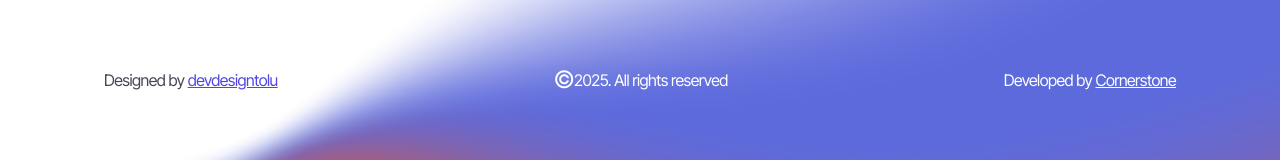
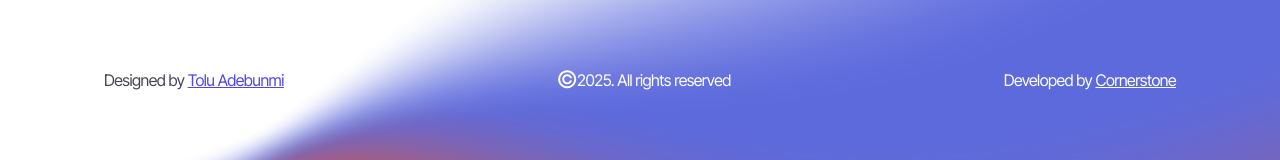
Before and after one commit to Cornerstone-04/laughter-portfolio, a Next.js app: page / in a window 1280 px wide. Shown: the part 7946-8106 px from the top of the page. Built offline with nearby package versions, Linux system fonts and the light colour scheme; no server answers.

Commit message:
feat: add meeting schedule link

```diff
--- a/components/shared/footer.tsx
+++ b/components/shared/footer.tsx
@@ -33,7 +33,11 @@ export const Footer = () => {
             asChild
             className="h-12 sm:h-14 w-full sm:w-fit px-6 sm:px-8 py-3 sm:py-4 text-base flex items-center justify-center font-medium"
           >
-            <Link href="" target="_blank" rel="noopener noreferrer">
+            <Link
+              href="https://calendar.app.google/f4RhQrpnjYe2uv6y5"
+              target="_blank"
+              rel="noopener noreferrer"
+            >
               Book a call
             </Link>
           </Button>
@@ -43,12 +47,12 @@ export const Footer = () => {
           <p className="text-[#464554] dark:text-white font-medium -tracking-[0.48px] text-base">
             Designed by{" "}
             <Link
-              href="https://www.linkedin.com/in/devdesigntolu/"
+              href="https://linktr.ee/ToluwalopeAdebunmi"
               target="_blank"
               rel="noopener noreferrer"
               className="text-le-purple dark:text-[#cacaca] underline"
             >
-              devdesigntolu
+              Tolu Adebunmi
             </Link>
           </p>
           <p className="text-white dark:text-white font-medium -tracking-[0.48px] text-base flex items-center">
@@ -58,7 +62,7 @@ export const Footer = () => {
           <p className="text-white dark:text-white font-medium -tracking-[0.48px] text-base">
             Developed by{" "}
             <Link
-              href="https://linkedin.com/in/cornerstone-ephraim"
+              href="https://cornerstoneephraim.vercel.app/"
               rel="noopener noreferrer"
               target="_blank"
               className="dark:text-[#cacaca] underline"
```
